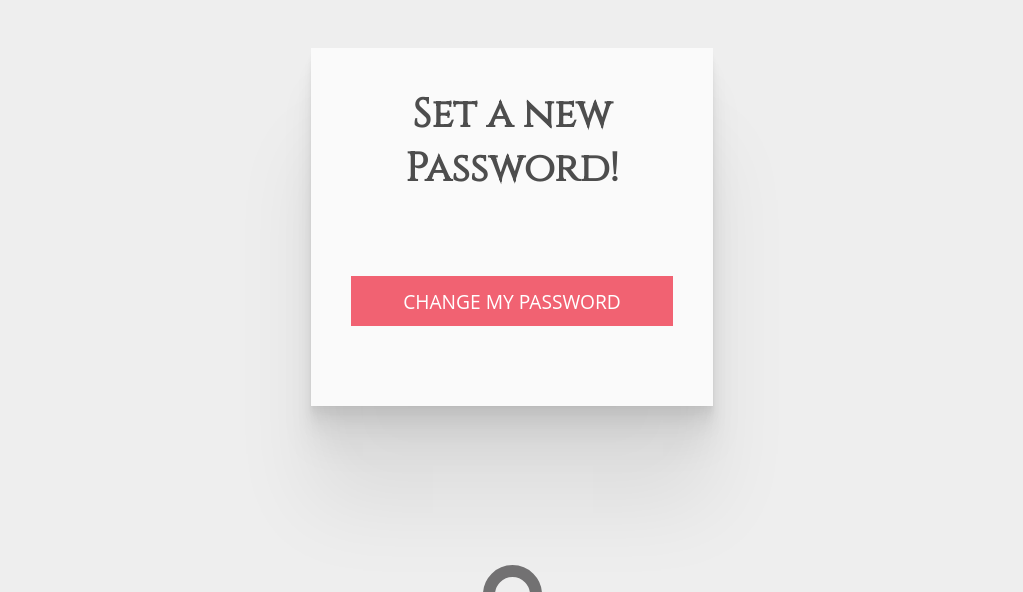
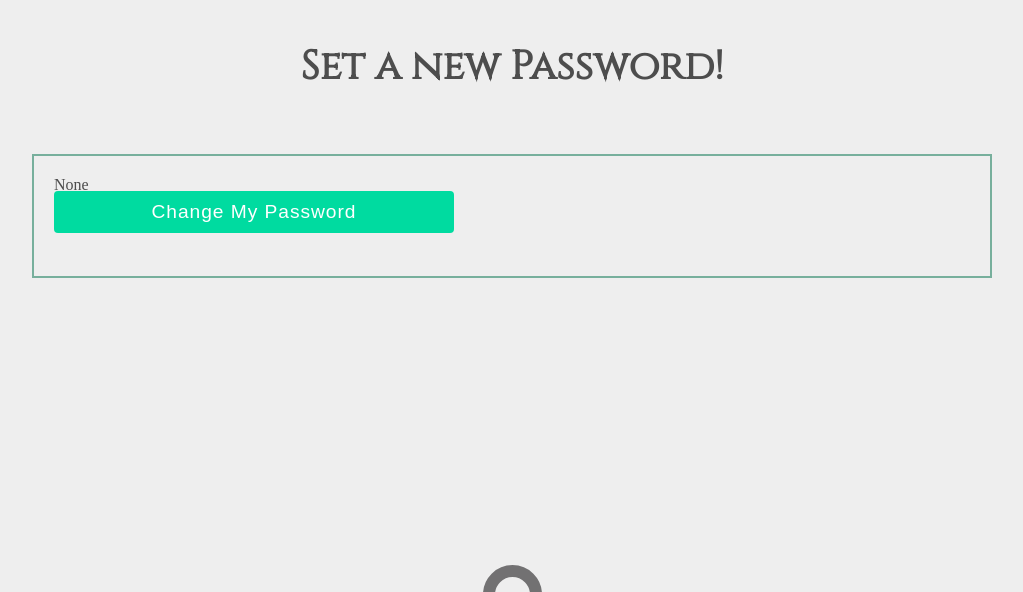
Before and after one commit to tatsuyoung/localthings, a Django app: page /accounts/password-reset-confirm/1/1/ in a window 1280 px wide. Shown: the part 208-800 px from the top of the page, without its empty margins (128-1151 px from the left). Run offline with Django 3.2, Linux system fonts and the light colour scheme; some libraries are stand-ins or nearby versions; some web fonts are replaced.

Commit message:
password reset return

```diff
--- a/accounts/templates/accounts/password_reset_confirm.html
+++ b/accounts/templates/accounts/password_reset_confirm.html
@@ -1,20 +1,14 @@
 {% extends 'base_layout.html' %}
-{% load widget_tweaks %}
 
 {% block title %}Enter new password{% endblock %}
 
 {% block content %}
-<div class="form-wrapper">
+
     <h1>Set a new Password!</h1>
-    <form class="site-form-new" action="" method="POST">
+    <form class="site-form" action="" method="POST">
         {% csrf_token %}
-        {{ form.as_p }}
-        <div class="button-panel">
-            <input type="submit" class="button-new" value="Change My Password">
-        </div>
+        {{ form }}
+        <input type="submit" value="Change My Password">
     </form>
-    <div class="form-footer">
-
-    </div>
 </div>
 {% endblock %}
```
